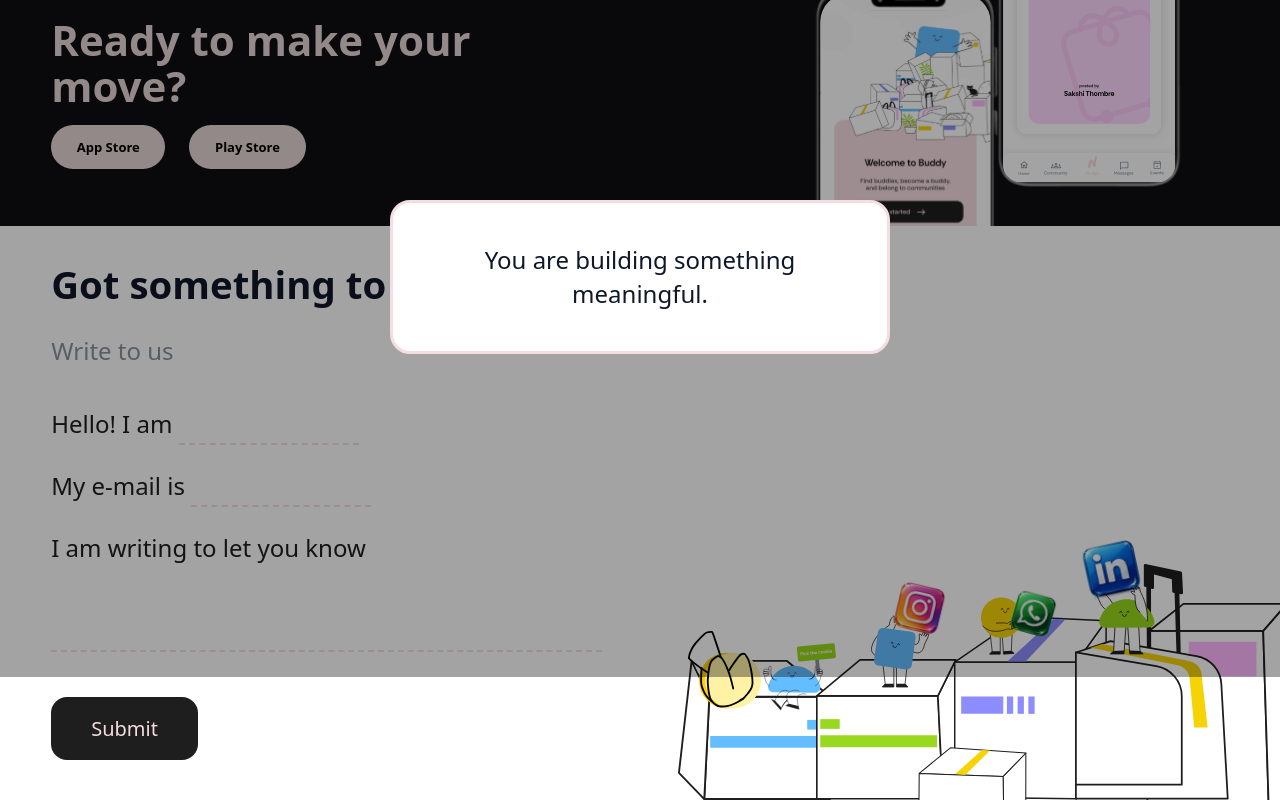
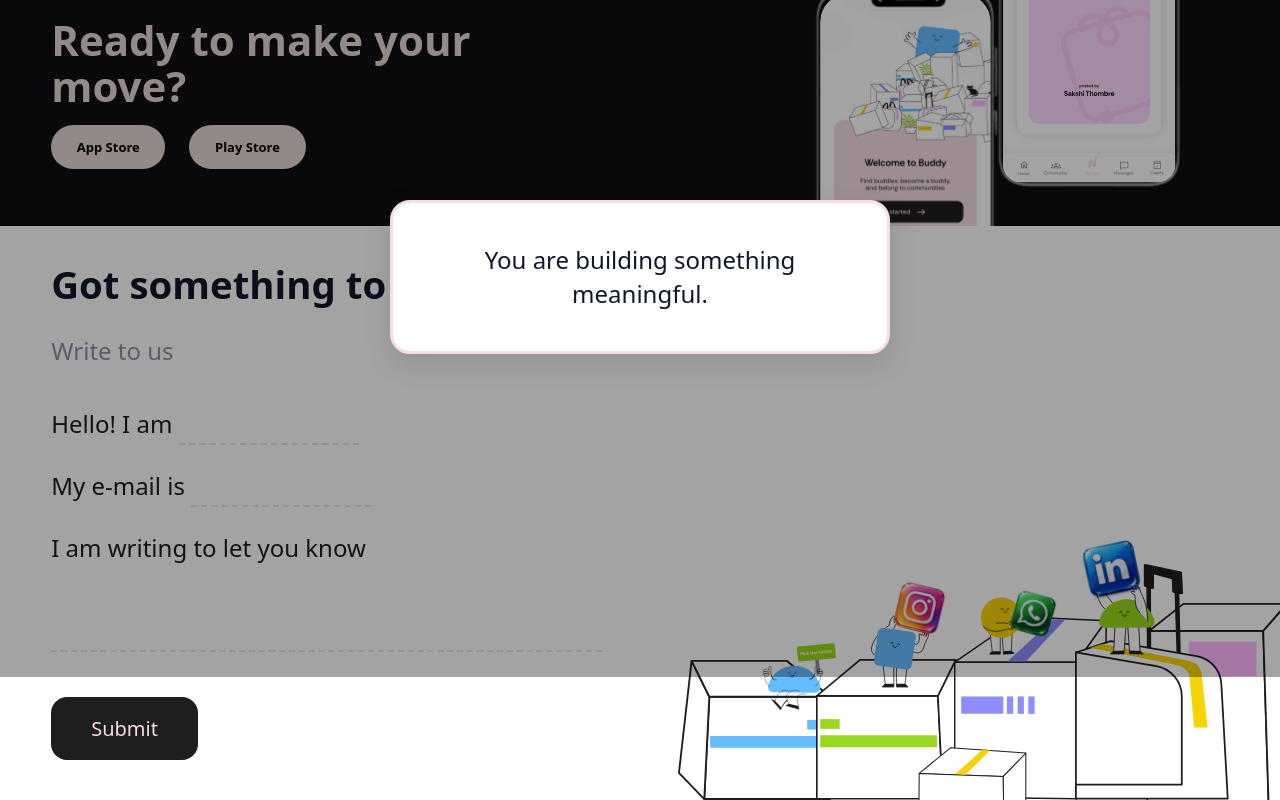
Before and after one commit to aryan011102/buddy-web-live, a React (Vite) app: page / in a window 1280 px wide. Both pictures are taken after a click on the picture 722 px from the left and 3103 px from the top of the page. Shown: the part 2434-3234 px from the top of the page. Built offline with nearby package versions, Linux system fonts and the light colour scheme; a web font is replaced by a local one.

Commit message:
complete footer

```diff
--- a/src/components/FortuneModal/FortuneModal.css
+++ b/src/components/FortuneModal/FortuneModal.css
@@ -2,27 +2,27 @@
   position: fixed;
   inset: 0;
   background: rgba(0, 0, 0, 0.6);
-  z-index: 9998;
+z-index: 10000; /* High z-index */
 }
 
 .fortune-container {
-  position: fixed;
+position: fixed;
   inset: 0;
   display: flex;
   align-items: center;
   justify-content: center;
-  z-index: 9999;
-  pointer-events: none; /* important */
+  z-index: 10001;
+  pointer-events: none;
 }
-
 .fortune-paper {
   width: min(500px, 90vw);
   padding: 40px;
   background: white;
   border: 3px solid #F6DDE1;
-  font-size: 24px;
+  font-size: clamp(18px, 4vw, 24px); /* Responsive text */
   border-radius: 20px;
   text-align: center;
   line-height: 1.4;
-  pointer-events: auto; /* re-enable click only here */
+  pointer-events: auto;
+  box-shadow: 0 10px 30px rgba(0,0,0,0.1);
 }
--- a/src/components/FortuneModal/FortuneModal.tsx
+++ b/src/components/FortuneModal/FortuneModal.tsx
@@ -1,5 +1,6 @@
 import { motion, AnimatePresence } from "framer-motion"
 import { useEffect, useState } from "react"
+import { createPortal } from "react-dom" // NEW IMPORT
 import "./FortuneModal.css"
 
 const fortunes = [
@@ -15,26 +16,20 @@ const fortunes = [
   "Stay playful."
 ]
 
-interface Props {
-  isOpen: boolean
-  onClose: () => void
-}
-
-export default function FortuneModal({ isOpen, onClose }: Props) {
+export default function FortuneModal({ isOpen, onClose }: { isOpen: boolean; onClose: () => void }) {
   const [fortune, setFortune] = useState("")
 
   useEffect(() => {
     if (isOpen) {
-      const random = fortunes[Math.floor(Math.random() * fortunes.length)]
-      setFortune(random)
+      setFortune(fortunes[Math.floor(Math.random() * fortunes.length)])
     }
   }, [isOpen])
 
-  return (
+  // Wrap everything in a Portal so it renders at the root level of the site
+  return createPortal(
     <AnimatePresence>
       {isOpen && (
         <>
-          {/* Overlay */}
           <motion.div
             className="fortune-overlay"
             initial={{ opacity: 0 }}
@@ -43,25 +38,20 @@ export default function FortuneModal({ isOpen, onClose }: Props) {
             onClick={onClose}
           />
 
-          {/* Content */}
           <motion.div
             className="fortune-container"
-            initial={{ scale: 0.6, opacity: 0 }}
-            animate={{ scale: 1, opacity: 1 }}
-            exit={{ scale: 0.6, opacity: 0 }}
-            transition={{ type: "spring", stiffness: 200, damping: 20 }}
+            initial={{ scale: 0.4, opacity: 0, y: 20 }}
+            animate={{ scale: 1, opacity: 1, y: 0 }}
+            exit={{ scale: 0.4, opacity: 0 }}
+            transition={{ type: "spring", stiffness: 260, damping: 20 }}
           >
-            <motion.div
-              className="fortune-paper"
-              initial={{ opacity: 0 }}
-              animate={{ opacity: 1 }}
-              transition={{ delay: 0.3 }}
-            >
+            <div className="fortune-paper">
               {fortune}
-            </motion.div>
+            </div>
           </motion.div>
         </>
       )}
-    </AnimatePresence>
+    </AnimatePresence>,
+    document.body // This pushes the modal to the very end of the HTML
   )
 }
--- a/src/components/Illustration/BoxesIllustration.css
+++ b/src/components/Illustration/BoxesIllustration.css
@@ -1,9 +1,11 @@
+
+
 .boxes-wrapper {
   position: relative;
   width: clamp(450px, 45vw, 700px);
   aspect-ratio: 4 / 3;
+  overflow: visible !important;
 }
-
 /* ---------- BOXES ---------- */
 
 .boxes-layer {
@@ -66,9 +68,20 @@
   bottom: 22%;
   left: 1%;
   width: clamp(70px, 6vw, 100px);
+  z-index: 5;
+  /* Ensure no CSS transforms or transitions fight Framer Motion */
+  transition: none !important;
 }
 
-
+.cookie-glow-effect {
+  width: 40px;
+  height: 40px;
+  background: radial-gradient(circle, #ffca28 0%, rgba(255, 202, 40, 0) 70%);
+  border-radius: 50%;
+  pointer-events: none;
+  filter: blur(10px);
+  mix-blend-mode: screen;
+}
 @media (max-width: 1200px) {
 
   .boxes-wrapper {
--- a/src/components/Illustration/BoxesIllustration.tsx
+++ b/src/components/Illustration/BoxesIllustration.tsx
@@ -1,83 +1,131 @@
 import "./BoxesIllustration.css"
-import { motion } from "framer-motion"
+import { useState, useRef } from "react"
+import { motion, AnimatePresence, type Variants } from "framer-motion"
 
+// Assets
 import blueBox from "../../assets/svg/blue-box-footer.svg"
 import greenBox from "../../assets/svg/green-box-footer.svg"
 import yellowBox from "../../assets/svg/yellow-box-footer.svg"
 import pinkBox from "../../assets/svg/pink-box-footer.svg"
 import purpleBox from "../../assets/svg/purple-box-footer.svg"
 import trolley from "../../assets/svg/yellow-trolley-footer.svg"
-
 import instaChar from "../../assets/svg/insta-char.svg"
 import linkedinChar from "../../assets/svg/linkedin-char.svg"
 import whatsappChar from "../../assets/svg/whatsapp-char.svg"
 import cookieChar from "../../assets/svg/cookie-char.svg"
 import cookie from "../../assets/svg/cookie.svg"
-import { useState } from "react"
+
 import FortuneModal from "../FortuneModal/FortuneModal"
 
 export default function BoxesIllustration() {
+  const [isFortuneOpen, setIsFortuneOpen] = useState(false)
+  const [isZooming, setIsZooming] = useState(false)
 
-    const [isFortuneOpen, setIsFortuneOpen] = useState(false)
+  const cookieRef = useRef<HTMLImageElement>(null)
+  const [animationData, setAnimationData] = useState({ x: 0, y: 0 })
+
+  const handleCookieClick = () => {
+    if (cookieRef.current) {
+      const rect = cookieRef.current.getBoundingClientRect()
+
+      // Calculate the distance to move to get to the center of the screen
+      const screenCenterX = window.innerWidth / 2
+      const screenCenterY = window.innerHeight / 2
+      const cookieCenterX = rect.left + rect.width / 2
+      const cookieCenterY = rect.top + rect.height / 2
+
+      setAnimationData({
+        x: screenCenterX - cookieCenterX,
+        y: screenCenterY - cookieCenterY
+      })
+
+      setIsZooming(true)
+
+      // Sync modal appearance with the end of the fly animation
+      setTimeout(() => {
+        setIsFortuneOpen(true)
+        setIsZooming(false)
+      }, 900)
+    }
+  }
+
+  const cookieVariants: Variants = {
+    idle: {
+      x: [0, 10, 0, -10, 0],
+      transition: { duration: 6, repeat: Infinity, ease: "easeInOut" }
+    },
+    zoom: {
+      x: animationData.x,
+      y: animationData.y,
+      scale: 4,
+      rotate: 720,
+      opacity: [1, 1, 0],
+      transition: {
+        duration: 0.9,
+        ease: [0.4, 0, 0.2, 1], // Custom cubic-bezier for a smooth "lift"
+        opacity: { times: [0, 0.8, 1], duration: 0.9 }
+      }
+    }
+  }
 
   return (
     <div className="boxes-wrapper">
-
       <div className="boxes-layer">
-        <img src={blueBox} className="box box-blue" />
-        <img src={greenBox} className="box box-green" />
-        <img src={purpleBox} className="box box-purple" />
-        <img src={pinkBox} className="box box-pink" />
-        <img src={yellowBox} className="box box-yellow" />
-        <img src={trolley} className="box box-trolley" />
+        <img src={blueBox} className="box box-blue" alt="" />
+        <img src={greenBox} className="box box-green" alt="" />
+        <img src={purpleBox} className="box box-purple" alt="" />
+        <img src={pinkBox} className="box box-pink" alt="" />
+        <img src={yellowBox} className="box box-yellow" alt="" />
+        <img src={trolley} className="box box-trolley" alt="" />
       </div>
 
       <div className="chars-layer">
-        <motion.img
-          src={instaChar}
-          className="char char-insta"
-          whileHover={{ scale: 1.08 }}
-          transition={{ type: "spring", stiffness: 300, damping: 18 }}
-        />
+        <motion.img src={instaChar} className="char char-insta" whileHover={{ scale: 1.1 }} />
+        <motion.img src={linkedinChar} className="char char-linkedin" whileHover={{ scale: 1.1 }} />
+        <motion.img src={whatsappChar} className="char char-whatsapp" whileHover={{ scale: 1.1 }} />
+        <motion.img src={cookieChar} className="char char-cookie" whileHover={{ scale: 1.1 }} />
 
-        <motion.img
-          src={linkedinChar}
-          className="char char-linkedin"
-          whileHover={{ scale: 1.08 }}
-          transition={{ type: "spring", stiffness: 300, damping: 18 }}
-        />
+        <AnimatePresence>
+          {/* THE GLOW EFFECT */}
+          {isZooming && (
+            <motion.div
+              className="cookie-glow-effect"
+              initial={{ x: 0, y: 0, scale: 0, opacity: 0 }}
+              animate={{
+                x: animationData.x,
+                y: animationData.y,
+                scale: 15,
+                opacity: [0, 0.8, 0]
+              }}
+              transition={{ duration: 0.9, ease: "easeOut" }}
+              style={{
+                position: 'absolute',
+                // Center the glow on the cookie's starting position
+                bottom: '22%',
+                left: '1%',
+                zIndex: 9998
+              }}
+            />
+          )}
 
-        <motion.img
-          src={whatsappChar}
-          className="char char-whatsapp"
-          whileHover={{ scale: 1.08 }}
-          transition={{ type: "spring", stiffness: 300, damping: 18 }}
-        />
+          {!isFortuneOpen && (
+            <motion.img
+              ref={cookieRef}
+              src={cookie}
+              className="char char-fortune"
+              style={{ zIndex: isZooming ? 9999 : 5 }}
+              variants={cookieVariants}
+              animate={isZooming ? "zoom" : "idle"}
+              onClick={handleCookieClick}
+            />
+          )}
+        </AnimatePresence>
+      </div>
 
-        <motion.img
-          src={cookieChar}
-          className="char char-cookie"
-          whileHover={{ scale: 1.08 }}
-          transition={{ type: "spring", stiffness: 300, damping: 18 }}
-        />
-<motion.img
-  src={cookie}
-  className="char char-fortune"
-  onClick={() => setIsFortuneOpen(true)}
-  whileTap={{ scale: 1.1 }}
-  animate={{ x: [0, 10, 0, -10, 0] }}
-  transition={{
-    duration: 6,
-    repeat: Infinity,
-    ease: "easeInOut"
-  }}
-/>
-      </div>
       <FortuneModal
-  isOpen={isFortuneOpen}
-  onClose={() => setIsFortuneOpen(false)}
-/>
-
+        isOpen={isFortuneOpen}
+        onClose={() => setIsFortuneOpen(false)}
+      />
     </div>
   )
 }
```
